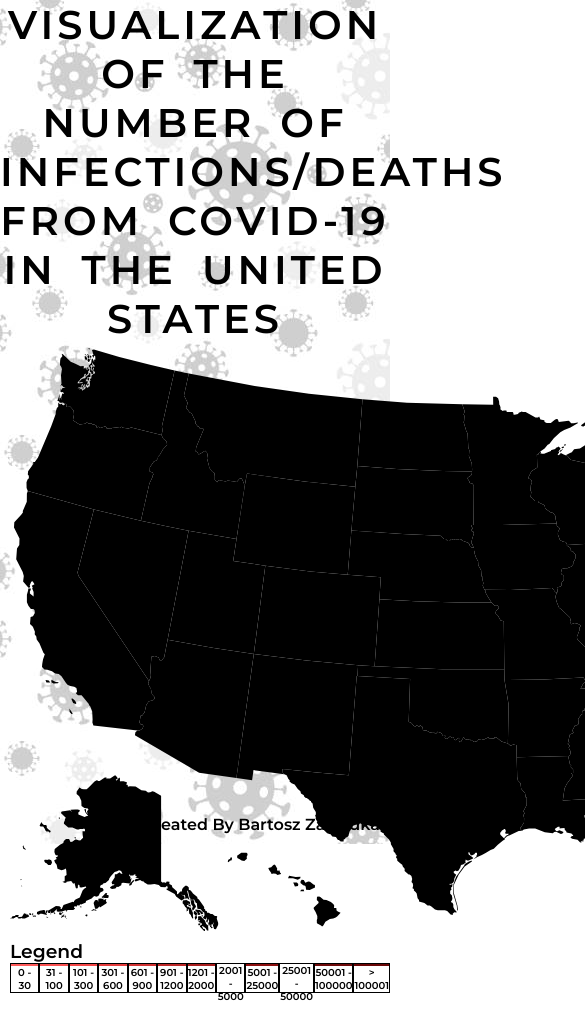
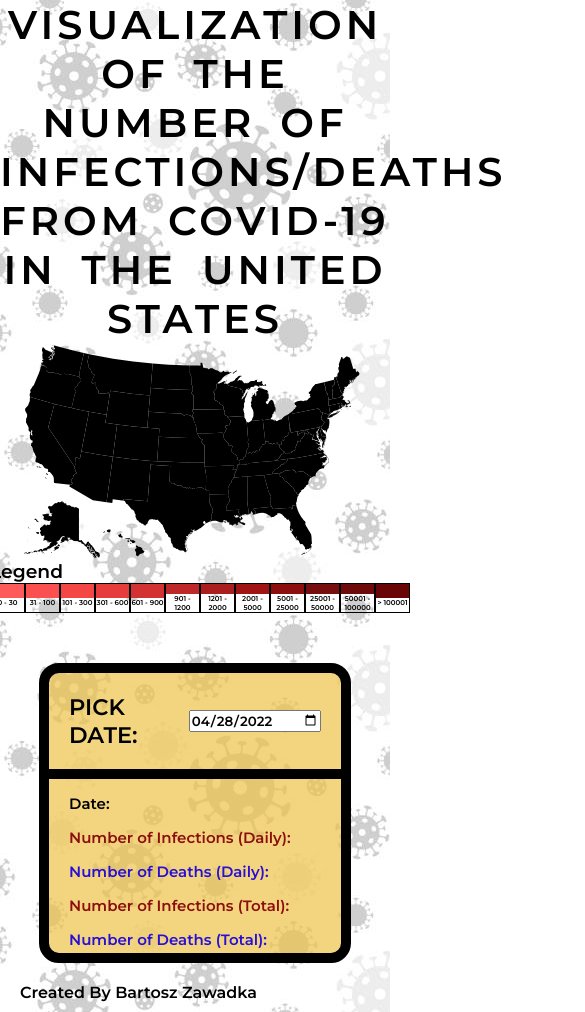
Before and after one commit to BartZaw00/Covid-In-Usa, a plain HTML site: page index.html in a window 390 px wide. Shown: the top 1012 px of the page, 585 px wide, since content can reach past the window. Drawn offline with Linux system fonts and the light colour scheme.

Commit message:
responsiveness done

```diff
--- a/index.html
+++ b/index.html
@@ -19,6 +19,25 @@
         <div class="main-content">
             <div class="map">
                 <img src="images/usa-map.svg" alt="USA Map">
+                <div class='legend'>
+                    <h3>Legend</h3>
+                    <div class='legend-scale'>
+                        <ul>
+                            <li><span style='background:rgb(255,90,90);'></span>0 - 30</li>
+                            <li><span style='background:rgb(250,80,80);'></span>31 - 100</li>
+                            <li><span style='background:rgb(245,70,70);'></span>101 - 300</li>
+                            <li><span style='background:rgb(230,60,60);'></span>301 - 600</li>
+                            <li><span style='background:rgb(210,50,50);'></span>601 - 900</li>
+                            <li><span style='background:rgb(190,40,40);'></span>901 - 1200</li>
+                            <li><span style='background:rgb(170,30,30);'></span>1201 - 2000</li>
+                            <li><span style='background:rgb(160,20,20);'></span>2001 - 5000</li>
+                            <li><span style='background:rgb(140,15,15);'></span>5001 - 25000</li>
+                            <li><span style='background:rgb(120,15,15);'></span>25001 - 50000</li>
+                            <li><span style='background:rgb(110,10,10);'></span>50001 - 100000</li>
+                            <li><span style='background:rgb(105,5,5);'></span>> 100001</li>
+                        </ul>
+                    </div>
+                </div>
             </div>
             <div class="content">
                 <div class="content-date">
@@ -40,25 +59,6 @@
                 </div>
             </div>
         </div>
-        <div class='legend'>
-            <h3>Legend</h3>
-            <div class='legend-scale'>
-                <ul>
-                    <li><span style='background:rgb(255,90,90);'></span>0 - 30</li>
-                    <li><span style='background:rgb(250,80,80);'></span>31 - 100</li>
-                    <li><span style='background:rgb(245,70,70);'></span>101 - 300</li>
-                    <li><span style='background:rgb(230,60,60);'></span>301 - 600</li>
-                    <li><span style='background:rgb(210,50,50);'></span>601 - 900</li>
-                    <li><span style='background:rgb(190,40,40);'></span>901 - 1200</li>
-                    <li><span style='background:rgb(170,30,30);'></span>1201 - 2000</li>
-                    <li><span style='background:rgb(160,20,20);'></span>2001 - 5000</li>
-                    <li><span style='background:rgb(140,15,15);'></span>5001 - 25000</li>
-                    <li><span style='background:rgb(120,15,15);'></span>25001 - 50000</li>
-                    <li><span style='background:rgb(110,10,10);'></span>50001 - 100000</li>
-                    <li><span style='background:rgb(105,5,5);'></span>> 100001</li>
-                </ul>
-            </div>
-        </div>
         <div class="tooltip">
             <ul>
                 <li>State: <span id="state_name"></span></li>
--- a/styles.css
+++ b/styles.css
@@ -84,7 +84,105 @@
 }
 
 #credits {
-    position: absolute;
+    position: fixed;
     right: 10px;
     bottom: 10px;
 }
+
+@media (max-width:1750px) {
+    .main-content {
+        justify-content: space-evenly;
+    }
+
+    .main-content .map img {
+        width: 800px;
+    }
+
+    .legend .legend-scale ul li {
+        width: 70px;
+        font-size: 8px;
+    }
+
+    .main-content .content {
+        font-size: 35px;
+    }
+}
+
+@media (max-width:1550px) {
+    .main-content .map img {
+        width: 700px;
+    }
+
+    .legend .legend-scale ul li {
+        width: 60px;
+        font-size: 7px;
+    }
+
+    .main-content .content {
+        height: 450px;
+        width: 650px;
+        font-size: 30px;
+    }
+}
+
+
+@media (max-width:1350px) {
+    #main-container {
+        height: auto;
+    }
+
+    .main-content {
+        flex-direction: column;
+        align-items: center;
+        gap: 50px;
+    }
+
+    .main-content .map {
+        display: flex;
+        flex-direction: column;
+        align-items: center;
+    }
+
+    .main-content .map img {
+        width: 100%;
+    }
+
+    .main-content .content {
+        width: 60%;
+    }
+
+    #credits {
+        position: relative;
+        margin: 30px;
+    }
+}
+
+@media (max-width:1050px) {
+
+    .main-content .map {
+        width: 90%;
+    }
+
+    .main-content .content {
+        width: 80%;
+        height: 350px;
+        font-size: 20px;
+    }
+}
+
+@media (max-width:750px) {
+    .legend .legend-scale ul li {
+        width: 50px;
+    }
+}
+
+@media (max-width:650px) {
+    .legend .legend-scale ul li {
+        width: 35px;
+    }
+
+    .main-content .content {
+        height: 300px;
+        font-size: 15px;
+    }
+}
```
